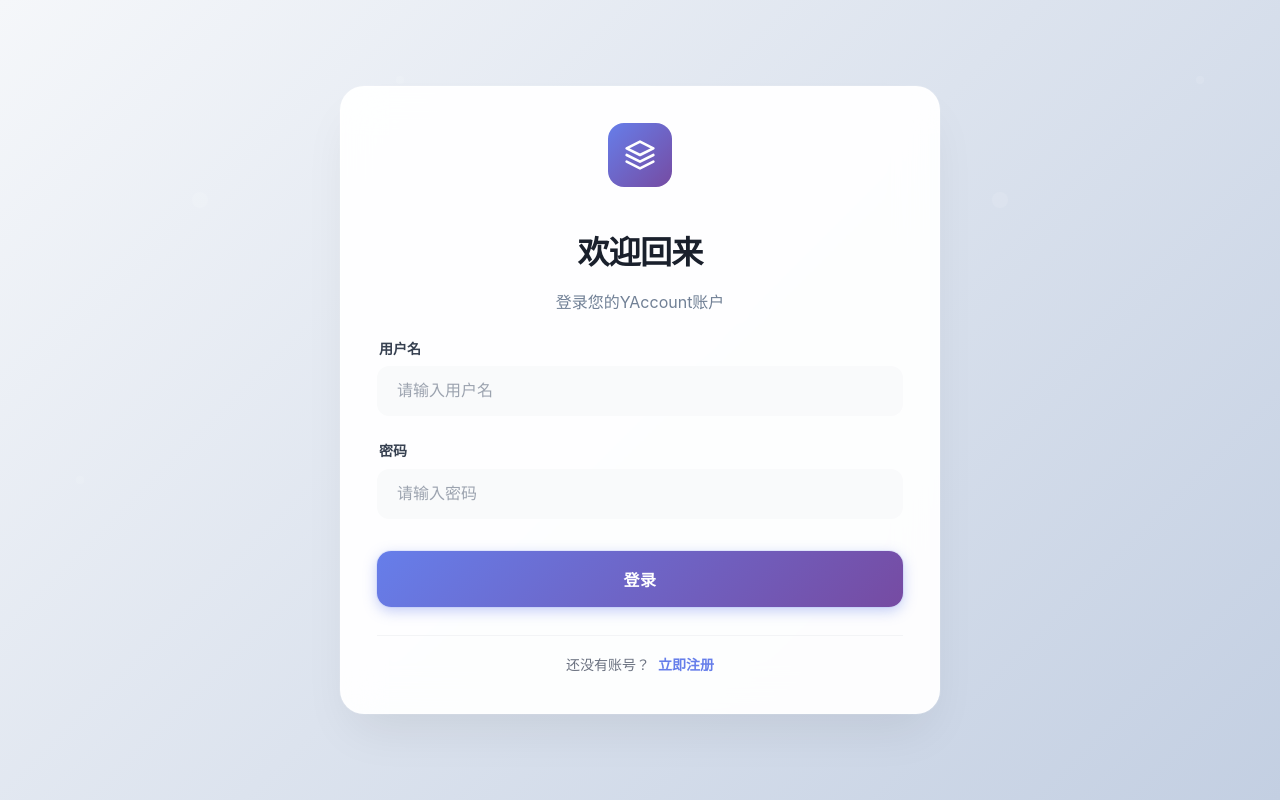
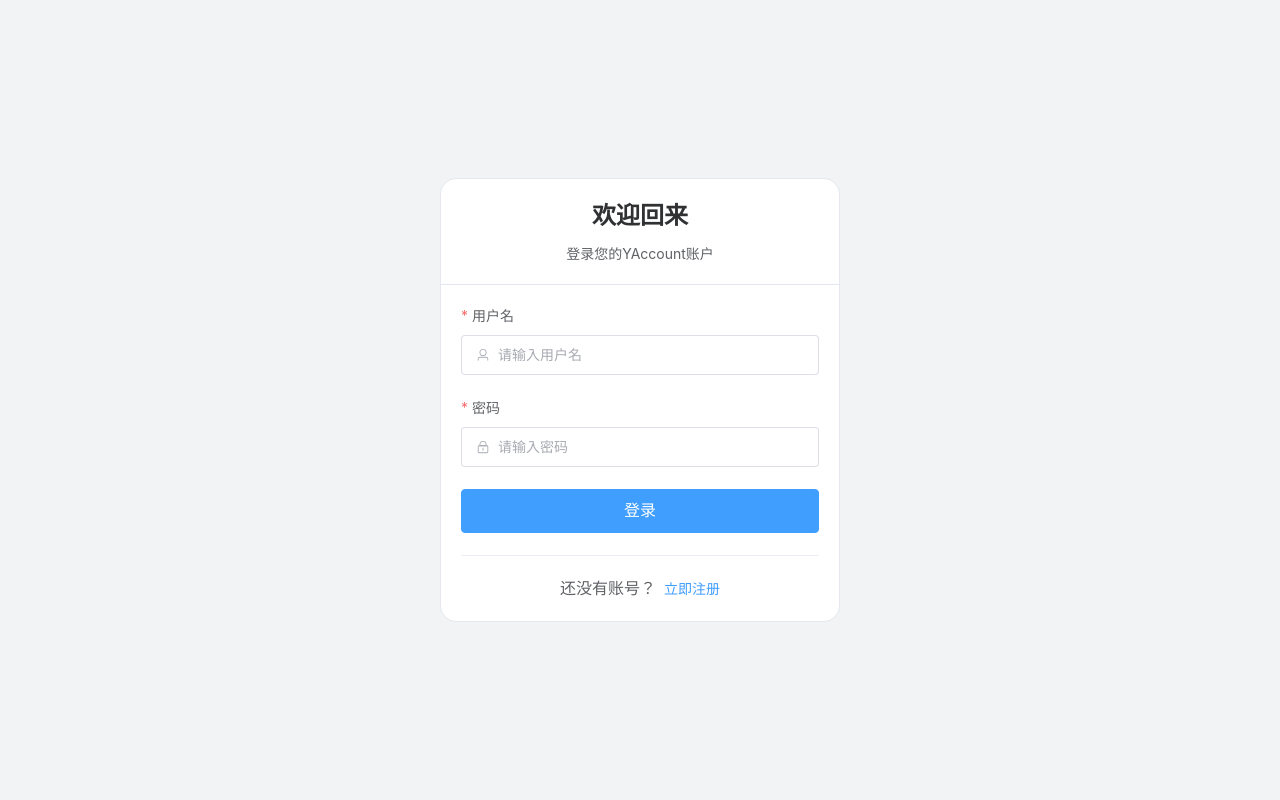
Before and after one commit to 3086953492/YAccount, a Vue app in the folder web/: page /login in a window 1280 px wide. Built offline with nearby package versions, Linux system fonts and the light colour scheme; no server answers; the HTML template or start-up script is replaced by a standard one.

Commit message:
refactor(Login): 重构登录页面使用Element Plus组件
- 替换自定义表单组件为Element Plus组件
- 添加表单验证规则和成功提示
- 改进UI样式和响应式布局

```diff
--- a/web/src/views/Login.vue
+++ b/web/src/views/Login.vue
@@ -1,21 +1,43 @@
 <template>
-  <FormCard title="欢迎回来" subtitle="登录您的YAccount账户">
-    <ErrorMessage v-if="errorMessage" :message="errorMessage" type="error" @dismiss="errorMessage = ''" />
+  <div class="login-container">
+    <el-card class="login-card" shadow="hover">
+      <template #header>
+        <div class="card-header">
+          <h2 class="title">欢迎回来</h2>
+          <p class="subtitle">登录您的YAccount账户</p>
+        </div>
+      </template>
 
-    <form @submit.prevent="handleLogin" class="login-form">
-      <FormInput id="username" v-model="loginForm.username" label="用户名" placeholder="请输入用户名" required
-        :disabled="loading" />
+      <el-alert v-if="errorMessage" :title="errorMessage" type="error" :closable="true" @close="errorMessage = ''"
+        show-icon class="error-alert" />
 
-      <FormInput id="password" v-model="loginForm.password" label="密码" type="password" placeholder="请输入密码" required
-        :disabled="loading" />
+      <el-form ref="loginFormRef" :model="loginForm" :rules="loginRules" @submit.prevent="handleLogin"
+        class="login-form" label-position="top" size="large">
+        <el-form-item label="用户名" prop="username">
+          <el-input v-model="loginForm.username" placeholder="请输入用户名" :prefix-icon="User" :disabled="loading"
+            clearable />
+        </el-form-item>
 
-      <div class="form-actions">
-        <FormButton type="submit" text="登录" :loading="loading" loading-text="登录中..." />
+        <el-form-item label="密码" prop="password">
+          <el-input v-model="loginForm.password" type="password" placeholder="请输入密码" :prefix-icon="Lock"
+            :disabled="loading" show-password clearable />
+        </el-form-item>
+
+        <el-form-item>
+          <el-button type="primary" native-type="submit" :loading="loading" class="login-button" size="large">
+            {{ loading ? '登录中...' : '登录' }}
+          </el-button>
+        </el-form-item>
+      </el-form>
+
+      <div class="form-footer">
+        <span class="footer-text">还没有账号？</span>
+        <el-link type="primary" @click="$router.push('/register')" :underline="false">
+          立即注册
+        </el-link>
       </div>
-
-      <FormFooter text="还没有账号？" link-text="立即注册" link-to="/register" />
-    </form>
-  </FormCard>
+    </el-card>
+  </div>
 </template>
 
 <script setup lang="ts">
@@ -23,26 +45,39 @@ import { ref, reactive } from 'vue'
 import { useRouter } from 'vue-router'
 import { useAuthStore } from '@/stores/auth'
 import { login } from '@/api/auth'
-import ErrorMessage from '@/components/ui/ErrorMessage.vue'
-import FormCard from '@/components/form/FormCard.vue'
-import FormInput from '@/components/form/FormInput.vue'
-import FormButton from '@/components/form/FormButton.vue'
-import FormFooter from '@/components/form/FormFooter.vue'
+import { User, Lock } from '@element-plus/icons-vue'
+import type { FormInstance, FormRules } from 'element-plus'
+import { ElMessage } from 'element-plus'
 
 const router = useRouter()
 const authStore = useAuthStore()
 
 const loading = ref(false)
 const errorMessage = ref('')
+const loginFormRef = ref<FormInstance>()
 
 const loginForm = reactive({
   username: '',
   password: ''
 })
 
+const loginRules: FormRules = {
+  username: [
+    { required: true, message: '请输入用户名', trigger: 'blur' },
+    { min: 3, max: 20, message: '用户名长度应在3-20个字符之间', trigger: 'blur' }
+  ],
+  password: [
+    { required: true, message: '请输入密码', trigger: 'blur' },
+    { min: 6, message: '密码长度不能少于6个字符', trigger: 'blur' }
+  ]
+}
+
 const handleLogin = async () => {
-  if (!loginForm.username || !loginForm.password) {
-    errorMessage.value = '请填写完整的登录信息'
+  if (!loginFormRef.value) return
+
+  try {
+    await loginFormRef.value.validate()
+  } catch {
     return
   }
 
@@ -56,6 +91,9 @@ const handleLogin = async () => {
       // 保存用户信息和token
       authStore.setUser(response.data.data.user)
       authStore.setToken(response.data.data.token)
+
+      // 显示成功消息
+      ElMessage.success('登录成功')
 
       // 跳转到首页
       router.push('/')
@@ -72,19 +110,71 @@ const handleLogin = async () => {
 </script>
 
 <style scoped>
-.login-form {
+.login-container {
+  min-height: 100vh;
   display: flex;
-  flex-direction: column;
-  gap: 24px;
+  align-items: center;
+  justify-content: center;
+  background: var(--el-bg-color-page);
+  padding: 20px;
 }
 
-.form-actions {
-  margin-top: 8px;
+.login-card {
+  width: 100%;
+  max-width: 400px;
+  border-radius: 16px;
+}
+
+.card-header {
+  text-align: center;
+}
+
+.title {
+  margin: 0 0 8px 0;
+  color: var(--el-text-color-primary);
+  font-size: 24px;
+  font-weight: 600;
+}
+
+.subtitle {
+  margin: 0;
+  color: var(--el-text-color-regular);
+  font-size: 14px;
+}
+
+.error-alert {
+  margin-bottom: 20px;
+}
+
+.login-form {
+  margin-bottom: 20px;
+}
+
+.login-button {
+  width: 100%;
+  height: 44px;
+  font-size: 16px;
+  font-weight: 500;
+}
+
+.form-footer {
+  text-align: center;
+  padding-top: 20px;
+  border-top: 1px solid var(--el-border-color-lighter);
+}
+
+.footer-text {
+  color: var(--el-text-color-regular);
+  margin-right: 8px;
 }
 
 @media (max-width: 640px) {
-  .login-form {
-    gap: 20px;
+  .login-container {
+    padding: 15px;
+  }
+
+  .login-card {
+    max-width: 100%;
   }
 }
 </style>
```
